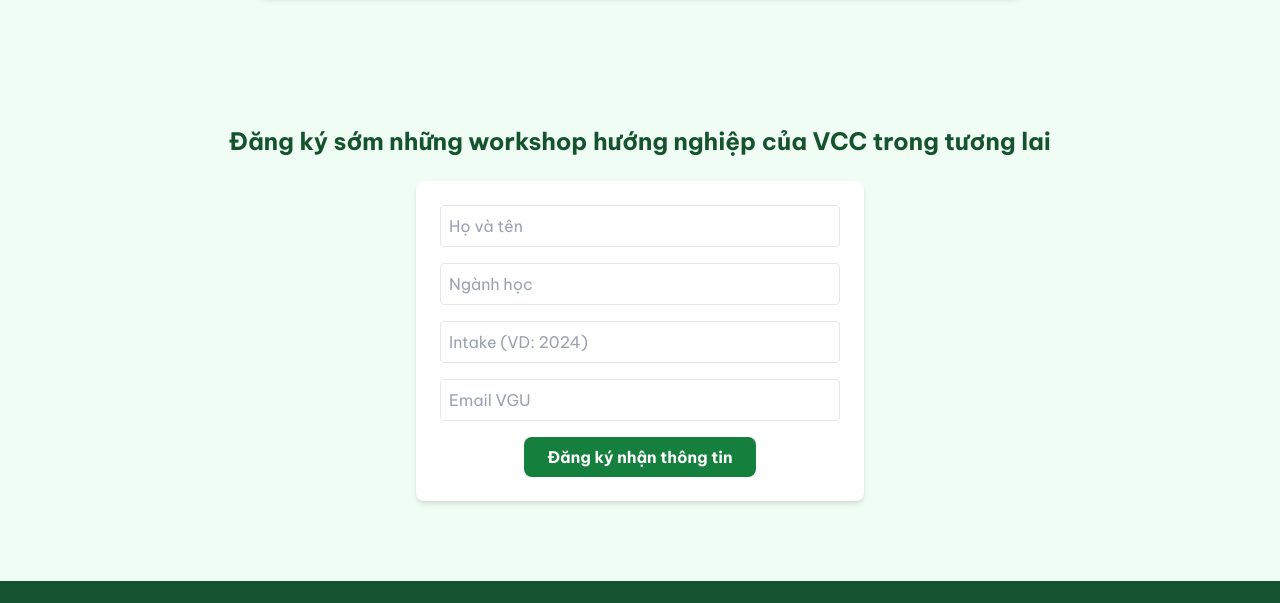
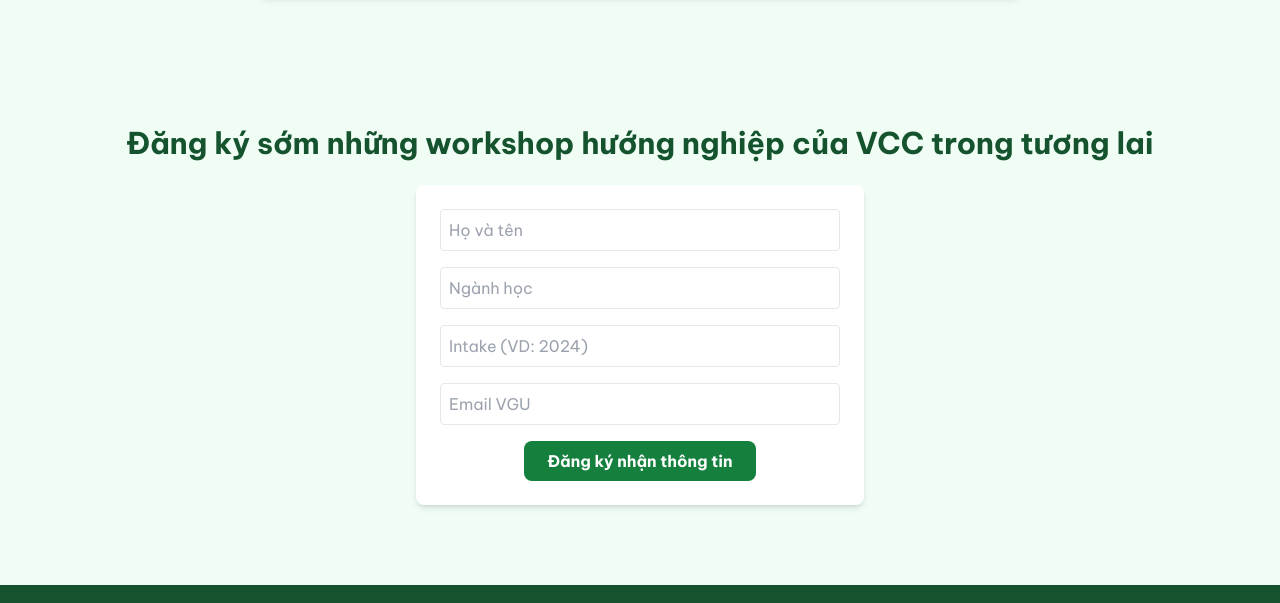
Before and after one commit to HoTruongAnBBA2024/VCC.Website, a plain HTML site: page index.html in a window 1280 px wide. Shown: the part 3642-4245 px from the top of the page. Drawn offline with nearby package versions, Linux system fonts and the light colour scheme.

Commit message:
Update index.html

```diff
--- a/index.html
+++ b/index.html
@@ -81,7 +81,7 @@
   </section>
   <!-- Workshop Signup Section -->
 <section id="workshop-signup" class="py-16 bg-green-50 text-center">
-  <h2 class="text-2xl font-bold text-green-900 mb-6">
+  <h2 class="text-3xl font-bold text-green-900 mb-6">
     Đăng ký sớm những workshop hướng nghiệp của VCC trong tương lai
   </h2>
 
```
